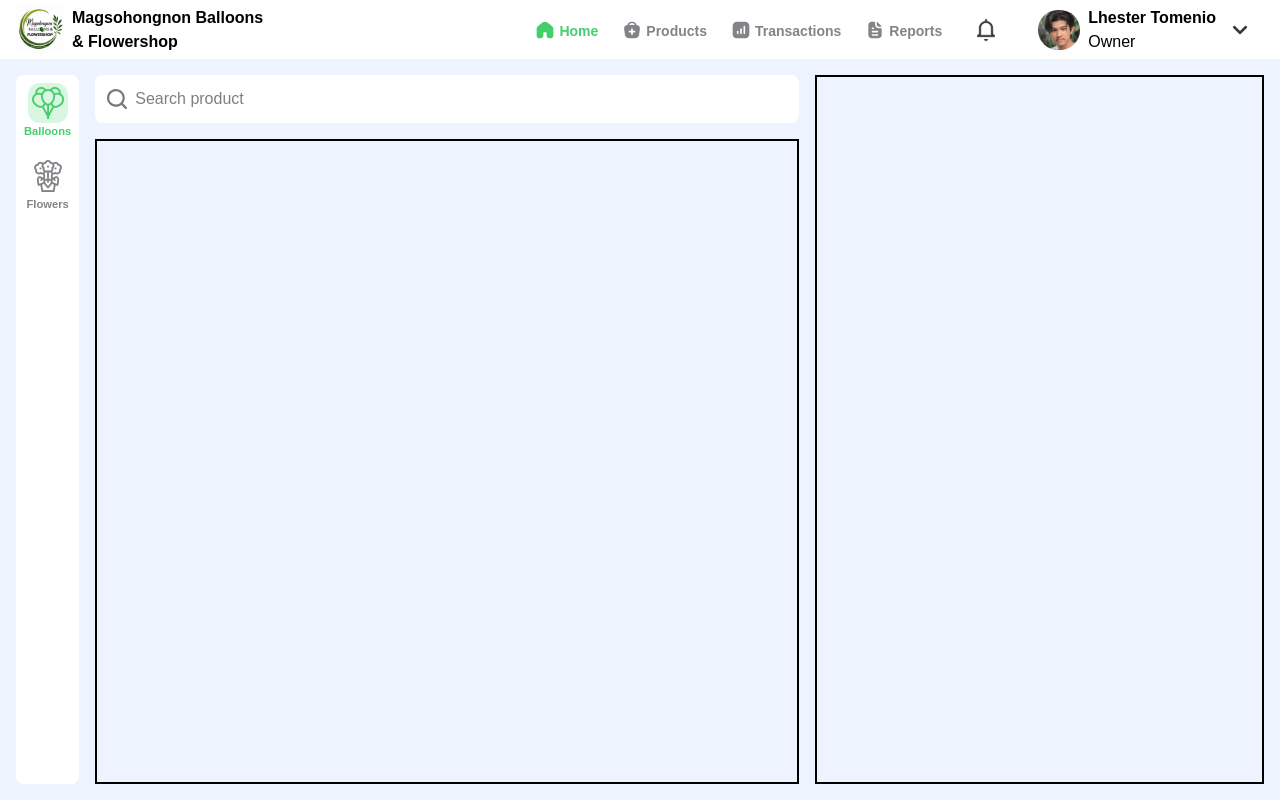
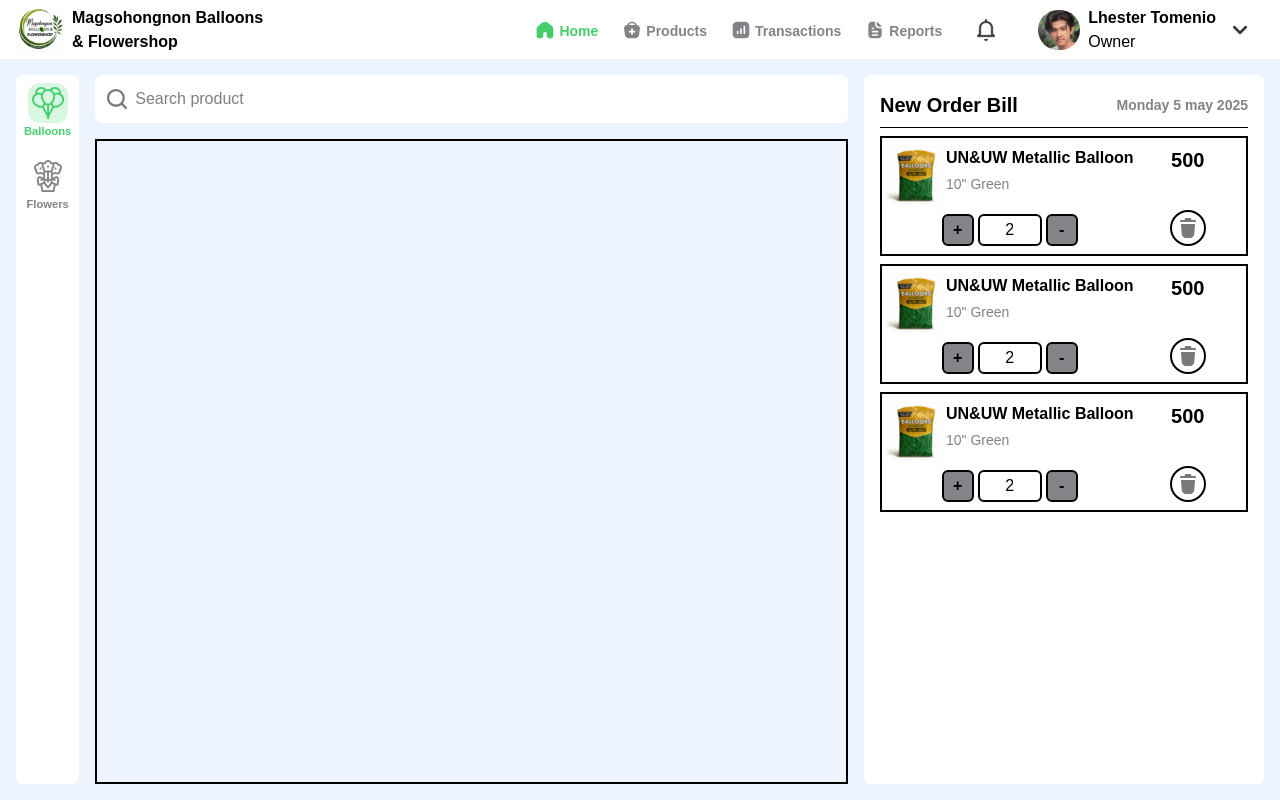
Before and after one commit to fumio65/pos_magsohongnon_balloons_and_flowershop, a React (Vite) app: page /home in a window 1280 px wide. Built offline with nearby package versions, Linux system fonts and the light colour scheme.

Commit message:
cart save

```diff
--- a/src/components/Cart.jsx
+++ b/src/components/Cart.jsx
@@ -1,12 +1,53 @@
 import React from 'react'
+
+const cartItems = [
+  { image: '/images/Metallic Balloon.png', name: 'UN&UW Metallic Balloon', variation: '10" Green', quantity: 2, price: 250, total: 500, delete: '/icons/trash.svg' },
+  { image: '/images/Metallic Balloon.png', name: 'UN&UW Metallic Balloon', variation: '10" Green', quantity: 2, price: 250, total: 500, delete: '/icons/trash.svg' },
+  { image: '/images/Metallic Balloon.png', name: 'UN&UW Metallic Balloon', variation: '10" Green', quantity: 2, price: 250, total: 500, delete: '/icons/trash.svg' },
+]
 
 function Cart({ className = ''}) {
   return (
     <div
       style={{ gridArea: 'cart' }}
-      className={`border-2 ${className}`}
+      className={`flex flex-col bg-white rounded-lg p-4 gap-2 ${className}`}
     >
+      <div className='flex items-center justify-between'>
+        <p className='font-bold text-xl'>New Order Bill</p>
+        <span className='text-side-text text-sm font-bold'>Monday 5 may 2025</span>
+      </div>
+      <hr />
 
+
+      {cartItems.map((item, index) => (
+        <div className='border-2 flex p-1 '>
+          <div className='flex flex-col gap-2 w-max py-1'>
+            <div className='flex'>
+              <img className='h-15'
+              src={item.image} alt="item" />
+              <div className=' flex flex-col gap-1'>
+                <p className='font-bold'>{item.name}</p>
+                <p className='text-sm text-side-text'>{item.variation}</p>
+              </div>
+            </div>
+
+            <div className='flex justify-center gap-1 '>
+              <button className='border-2 h-8 w-8 font-bold bg-side-text rounded-md'>+</button>
+              <input className='border-2 w-16 text-center rounded-md' type="text" value={item.quantity} />
+              <button className='border-2 h-8 w-8 font-bold bg-side-text rounded-md'>-</button>
+            </div>
+          </div>
+
+          <div className='flex-grow flex flex-col items-center justify-between py-1'>
+            <p className='font-bold text-xl'>{item.total}</p>
+            <button className='border-2 p-1 rounded-full'>
+              <img className='h-6'
+               src={item.delete} alt="" />
+            </button>
+          </div>
+
+        </div>
+      ))}
     </div>
   )
 }
--- a/src/pages/Home.jsx
+++ b/src/pages/Home.jsx
@@ -12,7 +12,7 @@ function Home() {
       <main
         className="grid flex-grow p-4 gap-4 h-full"
         style={{
-          gridTemplateColumns: 'max-content auto auto',
+          gridTemplateColumns: 'max-content auto 400px',
           gridTemplateRows: 'auto 1fr 1fr',
           gridTemplateAreas: `
             "sidebar search-bar cart"
```
